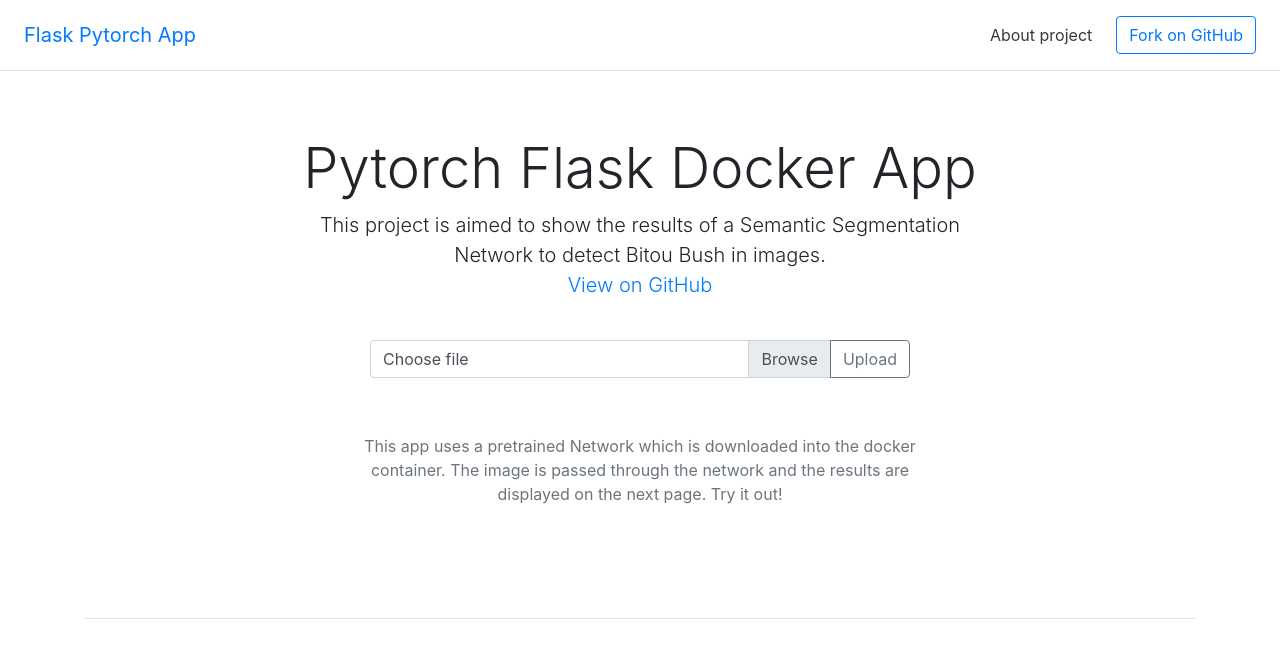
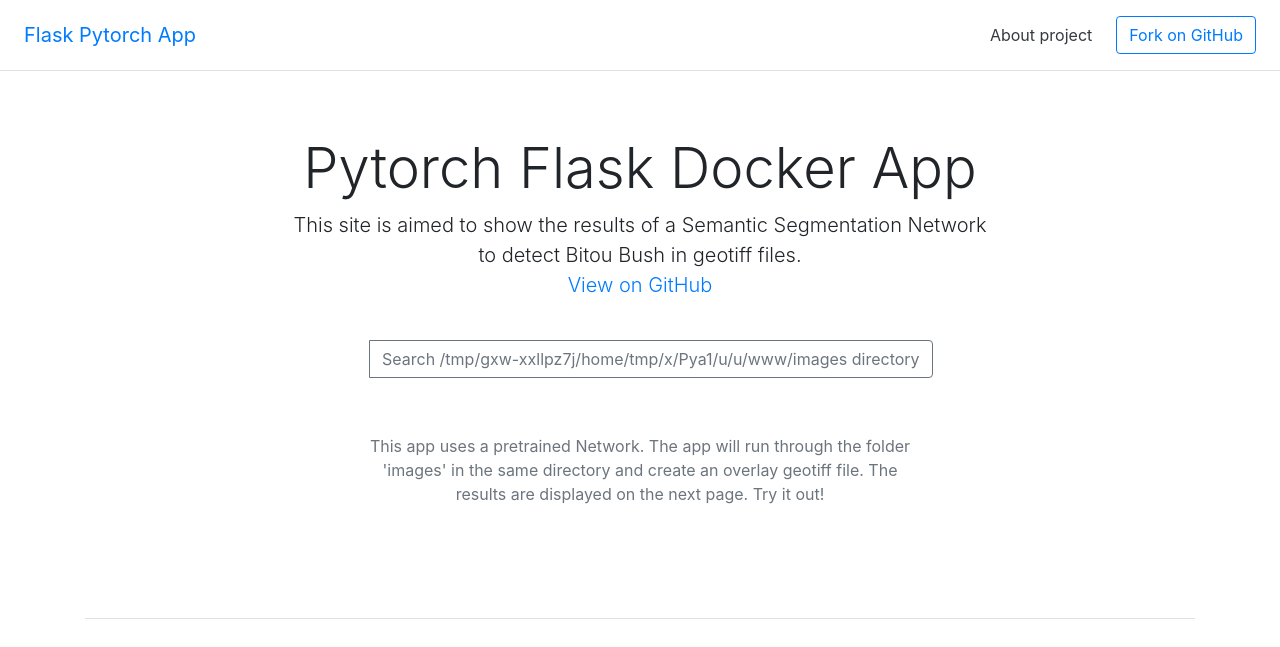
Before and after one commit to NicoMandel/bitou_inference, a Flask app: page / in a window 1280 px wide. Shown: the top 647 px of the page. Run offline with Flask 2, Linux system fonts and the light colour scheme; some libraries are stand-ins or nearby versions.

Commit message:
geotiff processing basic flask app working

```diff
--- a/app.py
+++ b/app.py
@@ -5,7 +5,7 @@ from flask import Flask, flash, request, redirect, url_for, render_template
 from werkzeug.utils import secure_filename
 from csuinf.model import Model
 from csuinf.utils import get_colour_decoder, overlay_images, extract_new_size, pad_image
-from csuinf.geotiff_utils import is_not_empty, convert_idx
+from csuinf.geotiff_utils import is_not_empty, convert_idx, get_tiff_files, ALLOWED_EXTENSIONS, PROCESSED_PREFIX, JOIN_CHAR
 import albumentations as A
 from albumentations.pytorch import ToTensorV2
 from tqdm import tqdm
@@ -14,6 +14,7 @@ import rasterio
 from rasterio.windows import Window
 from rasterio.plot import reshape_as_image, reshape_as_raster
 
+# Filenames
 fdir = os.path.abspath(os.path.dirname(__file__))
 
 # Colour decoder
@@ -24,6 +25,8 @@ colour_decoder = get_colour_decoder(cdec_path)
 model_f = os.path.join(fdir, 'best.pt')
 model = Model.load_from_checkpoint(model_f)
 model.eval()
+device = "cuda" if torch.cuda.is_available() else "cpu"
+model = model.to(device)
 
 # augmentations
 window_height = window_width = 512
@@ -42,13 +45,6 @@ app.secret_key = "secret_key"
 app.config["UPLOAD_FOLDER"] = UPLOAD_FOLDER
 # app.config["MAX_CONTENT_LENGTH"] = 10 * 16 * 1024 * 1024
 
-# File extensions check
-ALLOWED_EXTENSIONS = set(['tif', 'tiff', 'geotif', 'geotiff'])
-
-def allowed_file(filename):
-	return '.' in filename and filename.rsplit('.', 1)[1].lower() in ALLOWED_EXTENSIONS
-
-
 # Functions to perform inference
 def rescale_image(img : torch.Tensor, msg: str) -> torch.Tensor:
     """
@@ -64,10 +60,11 @@ def run_inference(filepath : str) -> str:
 		Gets a filepath
 		Returns a filepath to the overlaid image
 	"""
-	outf_name = os.path.basename(filepath)
-	outdir = os.path.dirname(filepath)
-	outf = os.path.join(outdir, "_".join(["DNN", outf_name]))
-	with rasterio.open(filepath, 'r') as src, rasterio.open(outf_name, 'w', **src.meta) as dst:
+	# Use url_for('static', filename) here
+	inf_name = os.path.basename(filepath)
+	outf_name = JOIN_CHAR.join([PROCESSED_PREFIX, inf_name])
+	outf = url_for('static', filename = outf_name)
+	with rasterio.open(filepath, 'r') as src, rasterio.open(outf, 'w', **src.meta) as dst:
 		cols = src.width // window_width
 		rows = src.height // window_height
 
@@ -78,7 +75,7 @@ def run_inference(filepath : str) -> str:
 			blck = src.read(window = w)
 			if is_not_empty(blck):
 				img = reshape_as_image(blck)
-				x = augmentations(image = img)['image'].unsqueeze(dim=0)
+				x = augmentations(image = img)['image'].unsqueeze(dim=0).to(device)
 				with torch.no_grad():
 					y_hat = model(x)
 				labels = model.get_labels(y_hat)
@@ -95,32 +92,28 @@ def run_inference(filepath : str) -> str:
 
 @app.route('/')
 def index():
-    return render_template('index.html')
+    return render_template('index.html', directory = app.static_folder)
 
 @app.route('/about')
 def about():
     return render_template('about.html')
 
-@app.route('/infer', methods=['POST'])
+@app.route('/infer')
 def upload_image():
-	if 'file' not in request.files:
-		flash('No file part')
+	static_folder = app.static_folder
+	gt_files = get_tiff_files(static_folder)
+	if not gt_files:
+		flash("No files in directory")
 		return redirect(request.url)
-	file = request.files['file']
-	if file.filename == '':
-		flash('No image selected for uploading')
-		return redirect(request.url)
-	if file and allowed_file(file.filename):
-		filename = secure_filename(file.filename)
-		# TODO: change here. Since it is a volume binding, it will not be required to save the input file
-		masked_image_filename = run_inference(filepath=filename)
-		flash('Image {} successfully uploaded:'.format(masked_image_filename))
-		# return render_template('upload.html', filename=masked_image_filename)
-		# TODO: save the output file and display the location where it ended up in "filename"
-		return render_template('inference.html', name=masked_image_filename)
 	else:
-		flash('Allowed image types are -> {}'.format(ALLOWED_EXTENSIONS))
-		return redirect(request.url)
+		out_l = []
+		for gt_fname in gt_files:
+			gt_f = gt_fname.parts[-1]
+			gt = url_for('static', filename=gt_f)
+			outf_name = run_inference(gt)
+			out_l.append(outf_name)
+		return render_template('inference.html', names=out_l)
+
 
 if __name__ == "__main__":
 	app.debug = True
--- a/templates/index.html
+++ b/templates/index.html
@@ -5,33 +5,38 @@
   <div class="col-sm-8 offset-sm-2">
     <div class="pricing-header px-3 py-3 pt-md-5 pb-md-4 mx-auto text-center">
       <h1 class="display-4">Pytorch Flask Docker App</h1>
-      <p class="lead">This project is aimed to show the results of a Semantic Segmentation Network to detect Bitou Bush in images. <br> <a
+      <p class="lead">This site is aimed to show the results of a Semantic Segmentation Network to detect Bitou Bush in geotiff files. <br> <a
           href="https://github.com/NicoMandel/bitou_inference"> View on GitHub</a></p>
     </div>
   </div>
 </div>
+
 <div class="row">
+
   <div class="mb-2 col-md-6 offset-md-3">
-    <form action="/infer" method="POST" enctype="multipart/form-data">
+    <center>
+    <form action="/infer" enctype="multipart/form-data">
       <div class="input-group">
-        <div class="custom-file">
+        <!-- <div class="custom-file">
           <input type="file" name="file" accept=".tif, .tiff, .geotif, .geotiff" class="custom-file-input" id="inputGroupFile"
-            aria-describedby="inputGroupFileAddon04">
+            aria-describedby="inputGroupFileAddon04" directory>
           <label class="custom-file-label" for="inputGroupFile">Choose file</label>
-        </div>
+        </div> -->
         <div class="input-group-append">
-          <input type="submit" value="Upload"  class="btn btn-outline-secondary" type="button"
+          <input type="submit" value="Search {{directory}} directory"  class="btn btn-outline-secondary" type="button"
             id="inputGroupFileAddon04" />
         </div>
       </div>
     </form>
+  </center>
   </div>
+
   <div class="row">
     <div class="col-sm-6 offset-sm-3 my-5">
       <center>
         <p class="text-muted">
-          This app uses a pretrained Network which is downloaded into the docker container. The image is passed through the network and the
-                results are displayed on the next page. Try it out!
+          This app uses a pretrained Network. The app will run through the folder 'images' in the same directory and create an overlay geotiff file.
+          The results are displayed on the next page. Try it out!
         </p>
       </center>
     </div>
```
Also changed, not shown: compose.yml (+16 -16 lines), display_file.py (added, +16 -0 lines), templates/inference.html (+10 -2 lines), 1 other file.
